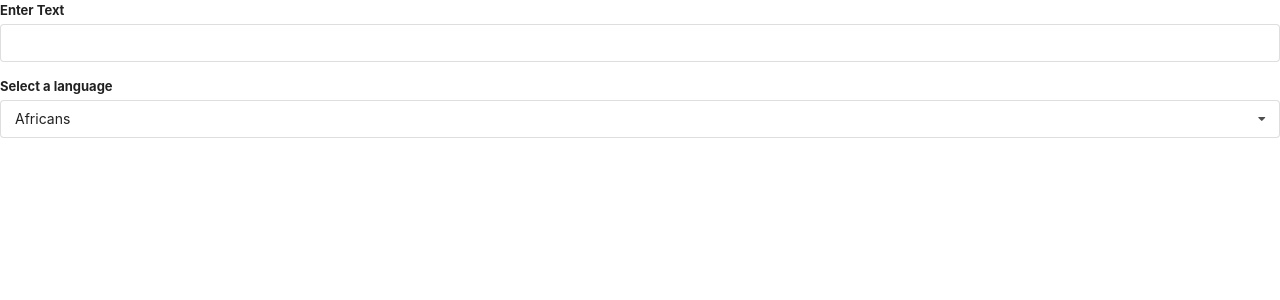
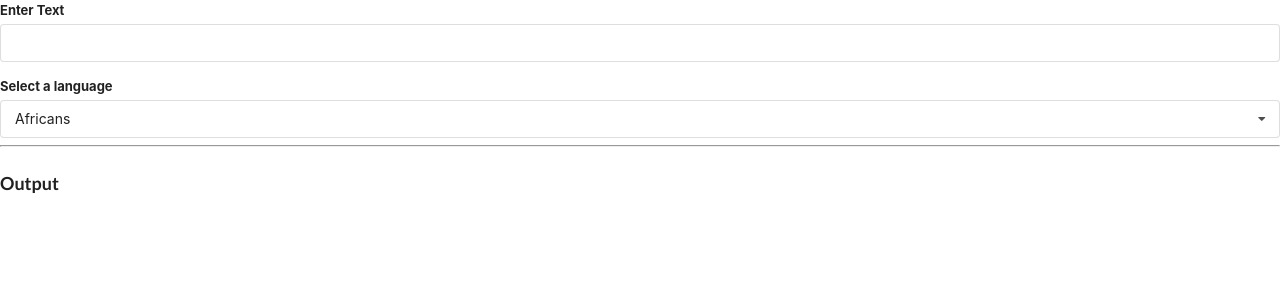
Before and after one commit to prajapatilalit/widgets, a React (Create React App) app in the folder widget/: page / in a window 1280 px wide. Shown: the top 300 px of the page. Built offline with nearby package versions, Linux system fonts and the light colour scheme.

Commit message:
create convert componet and pass language and text as props

```diff
--- /dev/null
+++ b/widget/src/components/Convert.js
@@ -0,0 +1,12 @@
+//https://translation.googleapis.com/language/translate/v2
+//AIzaSyCHUCmpR7cT_yDFHC98CZJy2LTms-IwDlM
+import React, { useEffect } from "react";
+
+const Convert = ({ language, text }) => {
+  useEffect(() => {
+    console.log("new language");
+  }, [language, text]);
+  return <div />;
+};
+
+export default Convert;
--- a/widget/src/components/Translate.js
+++ b/widget/src/components/Translate.js
@@ -1,6 +1,6 @@
-//AIzaSyCHUCmpR7cT_yDFHC98CZJy2LTms-IwDlM
 import React, { useState } from "react";
 import Dropdown from "./Dropdown";
+import Convert from "./Convert";
 
 const options = [
   {
@@ -37,6 +37,9 @@
         onSelectedChange={setLanguage}
         options={options}
       />
+      <hr />
+      <h3 className="ui header">Output</h3>
+      <Convert language={language} text={text} />
     </div>
   );
 };
```
